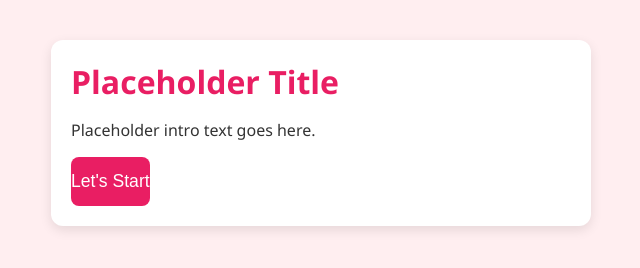
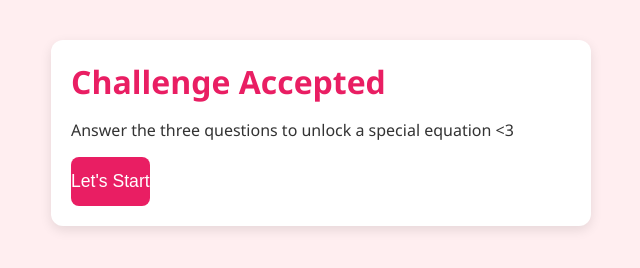
Before and after one commit to BeeKay1405/maths, a plain HTML site: page index.html in a window 1280 px wide. Shown: the whole page, without its empty margins (319-959 px from the left). Drawn offline with nearby package versions, Linux system fonts and the light colour scheme.

Commit message:
All features working

```diff
--- a/index.html
+++ b/index.html
@@ -28,8 +28,8 @@
 </head>
 <body>
   <div id="landing" class="container">
-    <h1>Placeholder Title</h1>
-    <p>Placeholder intro text goes here.</p>
+    <h1>Challenge Accepted</h1>
+    <p>Answer the three questions to unlock a special equation <3</p>
     <button class="btn" id="startBtn">Let's Start</button>
   </div>
 
```
